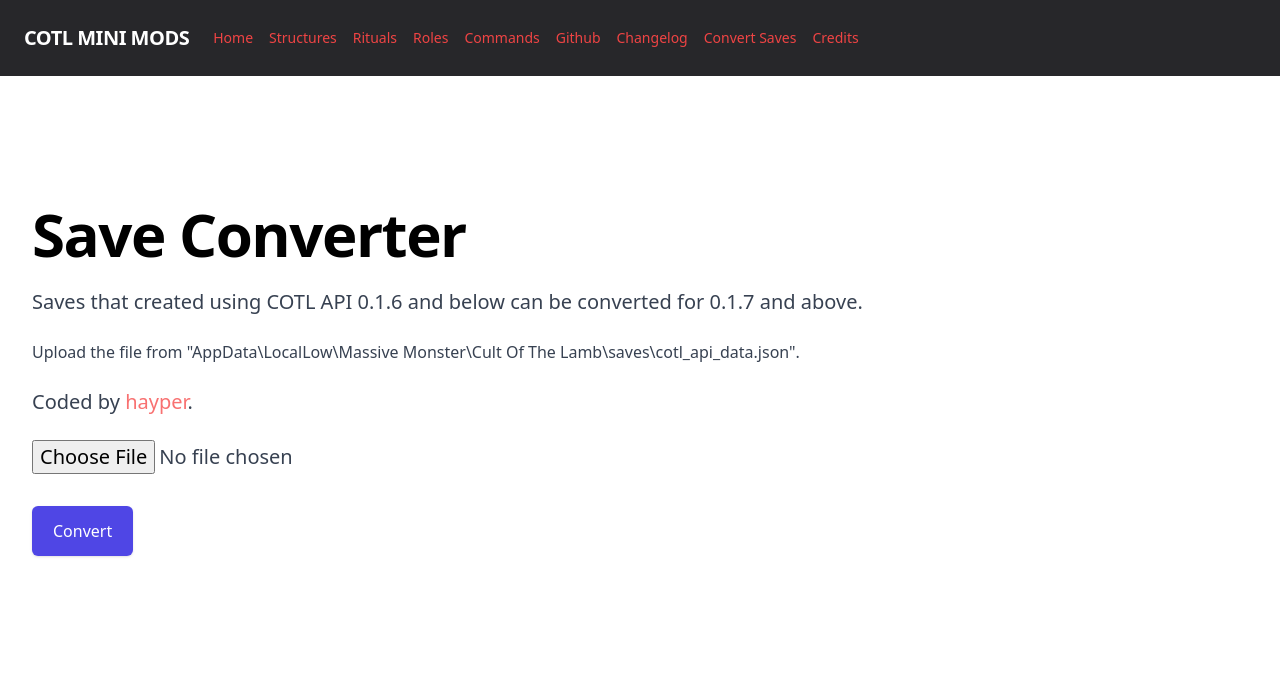
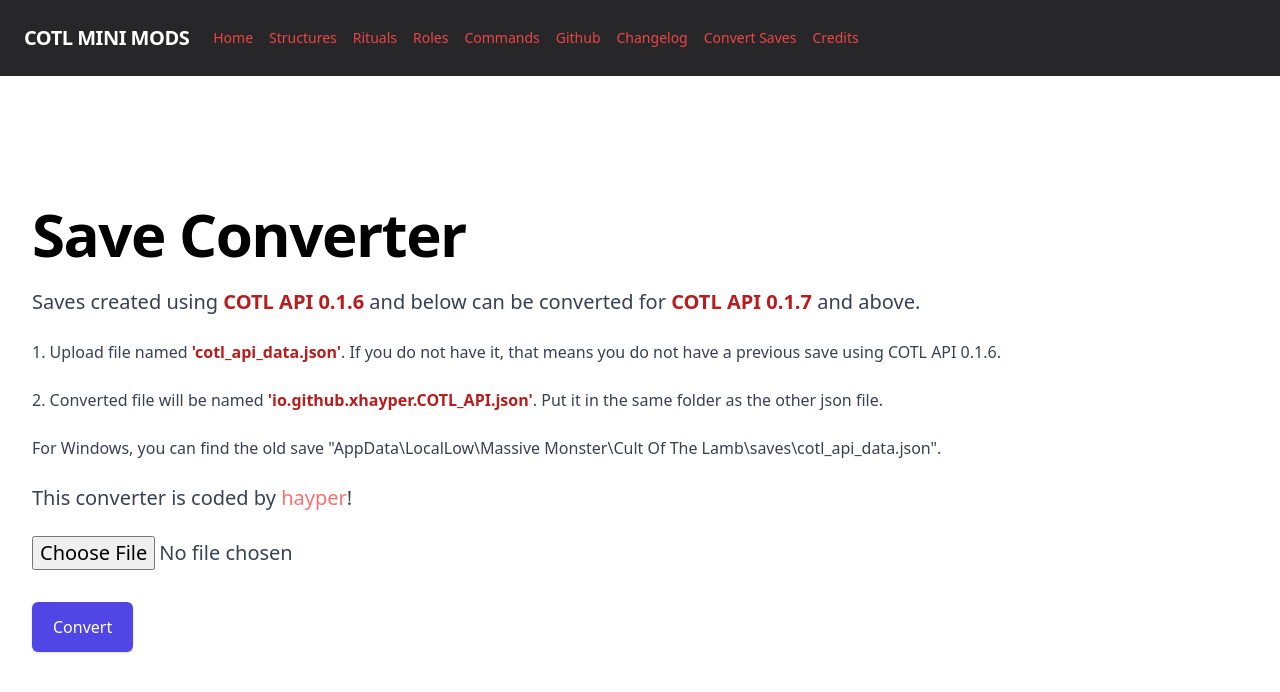
Before and after one commit to InfernoDragon0/CotlMiniModsWiki, a Nuxt app: page /saveconverter in a window 1280 px wide. Shown: the top 692 px of the page. Built offline with nearby package versions, Linux system fonts and the light colour scheme.

Commit message:
update save converter description

```diff
--- a/nuxt.config.ts
+++ b/nuxt.config.ts
@@ -1,4 +1,5 @@
 // https://v3.nuxtjs.org/api/configuration/nuxt.config
 export default defineNuxtConfig({
-    modules: ['@nuxt/image-edge','@nuxtjs/tailwindcss']
+    modules: ['@nuxt/image-edge','@nuxtjs/tailwindcss'],
+    plugins: [{ src: '~/plugins/vercel.ts', mode: 'client' }],
 })
--- a/package.json
+++ b/package.json
@@ -15,6 +15,7 @@
     "tailwindcss": "^3.2.3"
   },
   "dependencies": {
-    "@nuxt/image-edge": "^1.0.0-27769790.4b27db3"
+    "@nuxt/image-edge": "^1.0.0-27769790.4b27db3",
+    "@vercel/analytics": "^0.1.5"
   }
 }
--- a/pages/saveconverter.vue
+++ b/pages/saveconverter.vue
@@ -1,9 +1,11 @@
 <template>
     <div class="relative max-w-7xl mx-auto py-24 px-4 sm:py-32 sm:px-6 lg:px-8 snap-center">
             <h1 class="text-4xl font-extrabold tracking-tight text-black sm:text-5xl lg:text-6xl">Save Converter</h1>
-            <p class="mt-6 text-xl text-gray-700">Saves that created using COTL API 0.1.6 and below can be converted for 0.1.7 and above.</p>
-            <p class="mt-6 text-gray-700">Upload the file from "AppData\LocalLow\Massive Monster\Cult Of The Lamb\saves\cotl_api_data.json".</p>
-            <p class="mt-6 max-w-3xl text-xl text-gray-700">Coded by <a href="https://github.com/xhayper" class="text-red-400">hayper</a>.</p>
+            <p class="mt-6 text-xl text-gray-700">Saves created using <span class="text-red-700 font-extrabold">COTL API 0.1.6</span> and below can be converted for <span class="text-red-700 font-extrabold">COTL API 0.1.7</span> and above.</p>
+            <p class="mt-6 text-gray-700">1. Upload file named <span class="text-red-700 font-extrabold">'cotl_api_data.json'</span>. If you do not have it, that means you do not have a previous save using COTL API 0.1.6.</p>
+            <p class="mt-6 text-gray-700">2. Converted file will be named <span class="text-red-700 font-extrabold">'io.github.xhayper.COTL_API.json'</span>. Put it in the same folder as the other json file.</p>
+            <p class="mt-6 text-gray-700 font-light">For Windows, you can find the old save "AppData\LocalLow\Massive Monster\Cult Of The Lamb\saves\cotl_api_data.json".</p>
+            <p class="mt-6 max-w-3xl text-xl text-gray-700">This converter is coded by <a href="https://github.com/xhayper" class="text-red-400">hayper</a>!</p>
             <!--Upload file-->
             <div class="mt-6 max-w-3xl text-xl text-gray-700">
                 <input type="file" id="file" ref="filez" @change="onFileChange" />
```
Also changed, not shown: plugins/vercel.ts (added), 2 other files (tests, documents, lock files or other folders).
